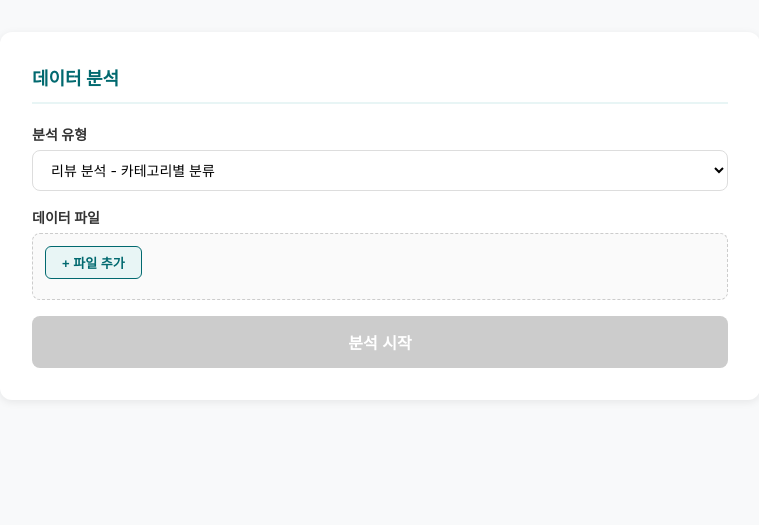
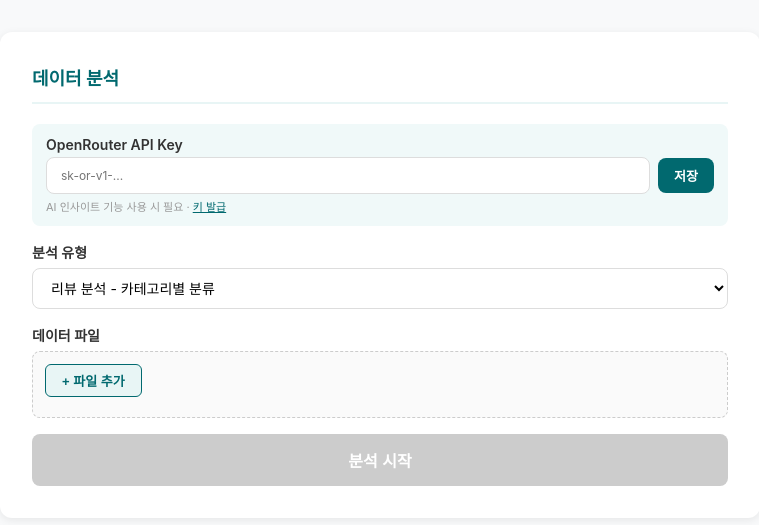
Before and after one commit to daniel8824-del/data-analysis, a FastAPI app: page / in a window 1280 px wide. Shown: the part 107-632 px from the top of the page, without its empty margins (260-1019 px from the left). Run offline with FastAPI, Linux system fonts and the light colour scheme; some libraries are stand-ins or nearby versions.

Commit message:
fix: move API key input to top of form
Co-Authored-By: Claude Opus 4.6 (1M context) <noreply@anthropic.com>

```diff
--- a/src/reviewapp/templates/index.html
+++ b/src/reviewapp/templates/index.html
@@ -110,6 +110,15 @@
         <form id="analysisForm" class="card">
             <h2>데이터 분석</h2>
 
+            <div id="apiKeySection" style="margin-bottom:16px;padding:12px 14px;background:#f0f9f9;border-radius:8px;">
+                <label style="margin-bottom:4px;">OpenRouter API Key</label>
+                <div style="display:flex;gap:8px;align-items:center;">
+                    <input type="password" id="apiKeyInput" placeholder="sk-or-v1-..." style="margin-bottom:0;flex:1;font-size:12px;">
+                    <button type="button" class="btn" style="width:auto;padding:8px 16px;font-size:13px;" onclick="saveApiKey()">저장</button>
+                </div>
+                <div style="font-size:11px;color:#999;margin-top:4px;">AI 인사이트 기능 사용 시 필요 · <a href="https://openrouter.ai/settings/keys" target="_blank" style="color:#01696F;">키 발급</a></div>
+            </div>
+
             <label>분석 유형</label>
             <select id="analysisType" onchange="onTypeChange()">
                 <option value="classify">리뷰 분석 - 카테고리별 분류</option>
@@ -157,13 +166,6 @@
         <!-- AI 인사이트 -->
         <div id="insightSection" class="card" style="display:none;">
             <h2>AI 인사이트</h2>
-            <div id="apiKeySection" style="margin-bottom:12px;">
-                <div style="display:flex;gap:8px;align-items:center;">
-                    <input type="password" id="apiKeyInput" placeholder="OpenRouter API Key (sk-or-v1-...)" style="margin-bottom:0;flex:1;font-size:12px;">
-                    <button type="button" class="btn" style="width:auto;padding:8px 16px;font-size:13px;" onclick="saveApiKey()">저장</button>
-                </div>
-                <div style="font-size:11px;color:#999;margin-top:4px;">openrouter.ai/settings/keys 에서 발급 가능 · 브라우저에 저장됩니다</div>
-            </div>
             <div id="chatMessages" class="chat-messages"></div>
             <div class="chat-input-row">
                 <input type="text" id="chatInput" placeholder="추가 질문을 입력하세요..." onkeypress="if(event.key==='Enter')sendChat()">
```
